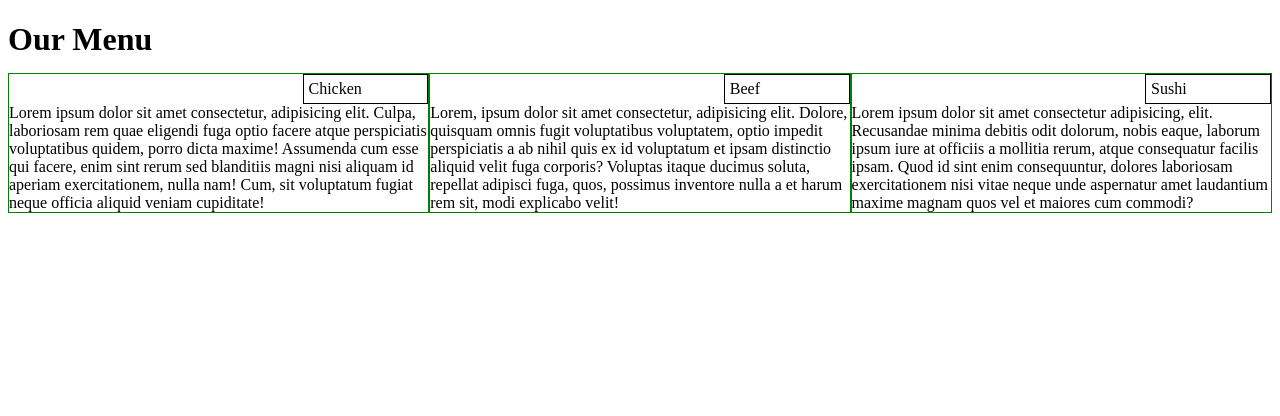
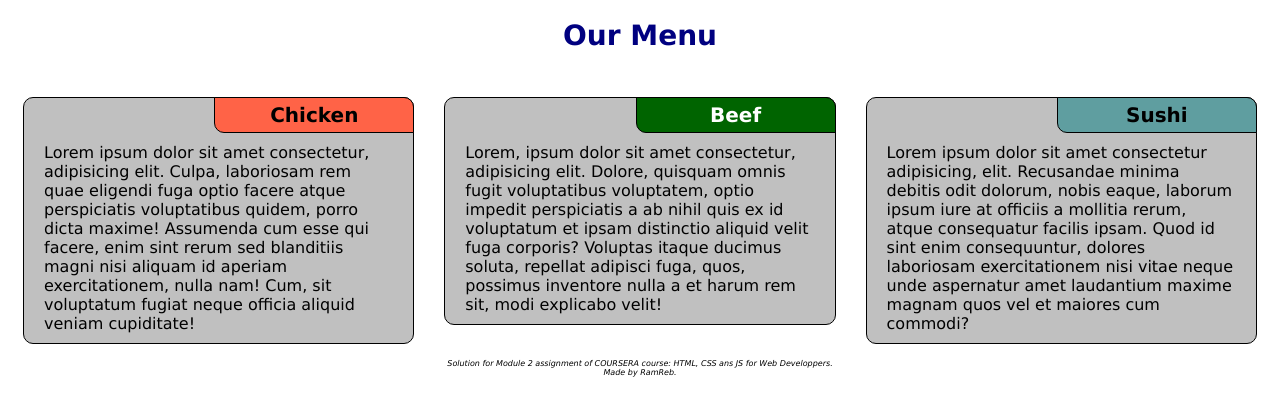
Before and after one commit to RamReb/coursera, a plain HTML site: page Module2_Solution/index.html in a window 1280 px wide. Drawn offline with Linux system fonts and the light colour scheme.

Commit message:
Completion of Module 2 Assignment

```diff
--- a/Module2_Solution/css/styles.css
+++ b/Module2_Solution/css/styles.css
@@ -2,48 +2,95 @@
 * {
   	box-sizing: border-box;
 }
-h1 {
-  margin-bottom: 15px;
+
+body {
+	font-family: Verdana, Arial, sans-serif;
+	font-size: 24px;
 }
 
-p {
-  border: 1px solid black;
-  background-color: #A52A2A;
-  width: 90%;
-  height: 150px;
-  margin-right: auto;
-  margin-left: auto;
-  font-family: Helvetica;
-  color: white;
+h1 {
+  	margin-bottom: 30px;
+  	text-align: center;
+  	font-size: 1.75em;
+  	color: navy;
 }
 
-section{
-	position: relative;
+footer {
+	clear: both;
+	font-size: 0.5em;
+	text-align: center;
+	font-style: italic;
+}
+
+footer p {
+	margin: 0;
+}
+
+article {
+
+}
+
+div {
+	border: 1px solid black;
+	border-radius: 10px;
+	background-color: silver;
+	margin: 15px;
 }
 
 .menu_title {
-	width: 30%;
+	text-align: center;
+	font-weight: bold;
+	font-size: 1.25em;
+	width: 200px;
 	float: right;
 	border: 1px solid black;
+	border-radius: 0 10px;
+	margin: -1px -1px 0 0;
 	padding: 5px;
 
 }
 
-.menu_title + div {
+.menu_title + p {
 	clear: both;
+	height: 70%;
+	padding: 10px 20px;
+	margin: 0px;
+	overflow: hidden;
+	font-size: 0.8em;
+}
+
+.chicken {
+	background-color: #FF6347;
+}
+
+.beef {
+	background-color: #006400;
+	color: white;
+}
+
+.sushi {
+	background-color: #5F9EA0;
 }
 
 /* Simple Responsive Framework. */
 .row {
 	width: 100%;
+
 }
 
 /********** Desktop devices **********/
 @media (min-width: 992px) {
+  	body {
+  		font-size: 16px;
+  	}
+
+	.menu_title + p {
+		font-size: 1em;
+	}
+
   	.col-lg-4 {
     	width: 33.33%;
 	    float: left;
-    border: 1px solid green;
   	}
 }
 
@@ -51,7 +98,6 @@ section{
 @media (min-width: 768px) and (max-width: 991px) {
   .col-md-6, .col-md-12 {
     float: left;
-    border: 1px solid green;
   }
 
   .col-md-6 {
@@ -61,12 +107,3 @@ section{
     width: 100%;
   }
 }
-
-/********** Mobile devices **********/
-@media (max-width: 767px) {
-  .col-sm-12 {
-    width: 100%;
-    float: left;
-    border: 1px solid green;
-  }
-}
--- a/Module2_Solution/index.html
+++ b/Module2_Solution/index.html
@@ -10,17 +10,29 @@
 	<h1>
 		Our Menu
 	</h1>
-	<section class="col-lg-4 col-md-6 col-sm-12">
-		<div class="menu_title">Chicken</div>
-		<div>Lorem ipsum dolor sit amet consectetur, adipisicing elit. Culpa, laboriosam rem quae eligendi fuga optio facere atque perspiciatis voluptatibus quidem, porro dicta maxime! Assumenda cum esse qui facere, enim sint rerum sed blanditiis magni nisi aliquam id aperiam exercitationem, nulla nam! Cum, sit voluptatum fugiat neque officia aliquid veniam cupiditate!</div>
+	<section class="row">
+		<article class="col-lg-4 col-md-6 col-sm-12">
+			<div>
+				<p class="menu_title chicken">Chicken</p>
+				<p>Lorem ipsum dolor sit amet consectetur, adipisicing elit. Culpa, laboriosam rem quae eligendi fuga optio facere atque perspiciatis voluptatibus quidem, porro dicta maxime! Assumenda cum esse qui facere, enim sint rerum sed blanditiis magni nisi aliquam id aperiam exercitationem, nulla nam! Cum, sit voluptatum fugiat neque officia aliquid veniam cupiditate!</p>
+			</div>
+		</article>
+		<article class="col-lg-4 col-md-6 col-sm-12">
+			<div>
+				<p class="menu_title beef">Beef</p>
+				<p>Lorem, ipsum dolor sit amet consectetur, adipisicing elit. Dolore, quisquam omnis fugit voluptatibus voluptatem, optio impedit perspiciatis a ab nihil quis ex id voluptatum et ipsam distinctio aliquid velit fuga corporis? Voluptas itaque ducimus soluta, repellat adipisci fuga, quos, possimus inventore nulla a et harum rem sit, modi explicabo velit!</p>
+			</div>
+		</article>
+		<article class="col-lg-4 col-md-12 col-sm-12">
+			<div>
+				<p class="menu_title sushi">Sushi</p>
+				<p>Lorem ipsum dolor sit amet consectetur adipisicing, elit. Recusandae minima debitis odit dolorum, nobis eaque, laborum ipsum iure at officiis a mollitia rerum, atque consequatur facilis ipsam. Quod id sint enim consequuntur, dolores laboriosam exercitationem nisi vitae neque unde aspernatur amet laudantium maxime magnam quos vel et maiores cum commodi?</p>
+			</div>
+		</article>
 	</section>
-	<section class="col-lg-4 col-md-6 col-sm-12">
-		<div class="menu_title">Beef</div>
-		<div>Lorem, ipsum dolor sit amet consectetur, adipisicing elit. Dolore, quisquam omnis fugit voluptatibus voluptatem, optio impedit perspiciatis a ab nihil quis ex id voluptatum et ipsam distinctio aliquid velit fuga corporis? Voluptas itaque ducimus soluta, repellat adipisci fuga, quos, possimus inventore nulla a et harum rem sit, modi explicabo velit!</div>
-	</section>
-	<section class="col-lg-4 col-md-12 col-sm-12">
-		<div class="menu_title">Sushi</div>
-		<div>Lorem ipsum dolor sit amet consectetur adipisicing, elit. Recusandae minima debitis odit dolorum, nobis eaque, laborum ipsum iure at officiis a mollitia rerum, atque consequatur facilis ipsam. Quod id sint enim consequuntur, dolores laboriosam exercitationem nisi vitae neque unde aspernatur amet laudantium maxime magnam quos vel et maiores cum commodi?</div>
-	</section>
+	<footer>
+		<p>Solution for Module 2 assignment of COURSERA course: HTML, CSS ans JS for Web Developpers.</p>
+		<p>Made by RamReb.</p>
+	</footer>
 </body>
 </html>
```
Lines whose indentation alone changed are shown as unchanged.
